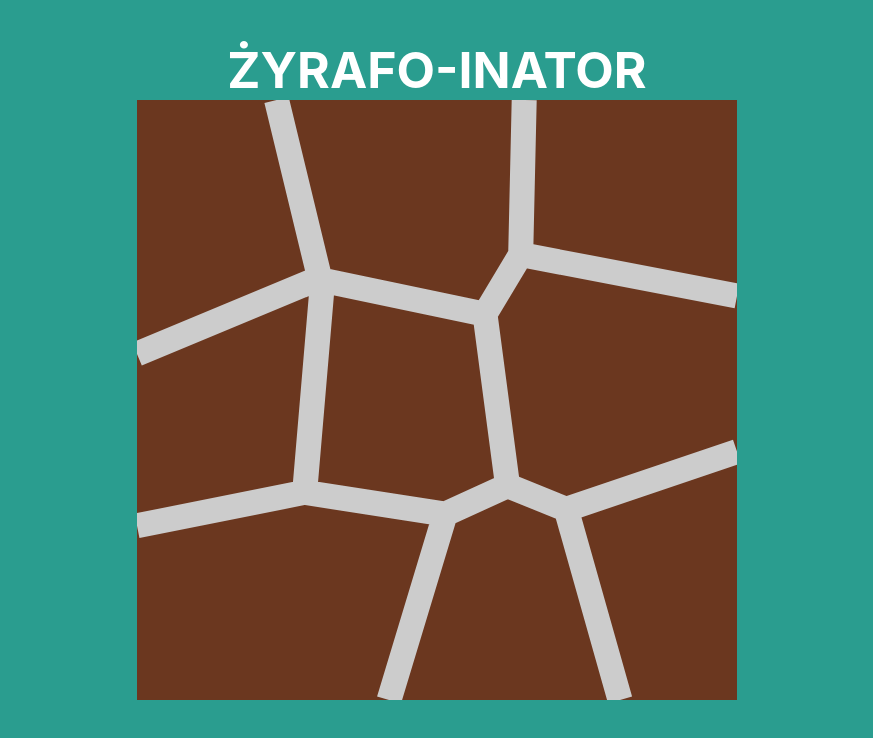
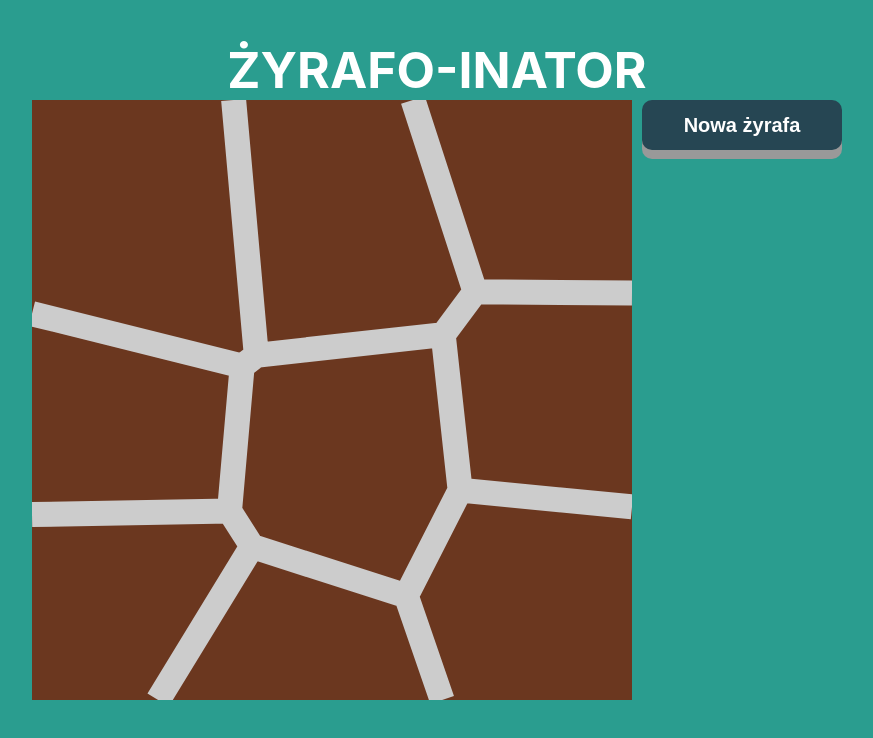
Before and after one commit to krzysiuwu/zyrafo-inator, a React (Create React App) app: page / in a window 1280 px wide. Shown: the top 738 px of the page, without its empty margins (203-1076 px from the left). Built offline with nearby package versions, Linux system fonts and the light colour scheme.

Commit message:
feat: working button to generate new giraffe

```diff
--- a/src/App.jsx
+++ b/src/App.jsx
@@ -1,15 +1,26 @@
-import Voronoi from "./voronoi";
-
+import Giraffe from "./components/Giraffe";
+import React, {useState} from "react";
 import "./styles/App.css";
 
+const useForceUpdate = () => {
+	const [count, setCount] = useState(0)
+
+	const increment = () => setCount(prevCount => prevCount + 1)
+	return [increment, count]
+}
+
 function App() {
-	var svg = Voronoi()
+	const [forceUpdate, forceUpdateValue] = useForceUpdate()
 
+	const onClickHandler = e => {
+		forceUpdate()
+	}
 	return (
 		<div className="App">
 			<header className="App-header">ŻYRAFO-INATOR</header>
 			<main className="Container">
-			<svg dangerouslySetInnerHTML={{__html: svg.innerHTML}} className="ddd" />
+				<Giraffe key={forceUpdateValue}/>
+				<button type="button" className="Button" onClick={onClickHandler} >Nowa żyrafa</button>
 			</main>
 		</div>
 	);
--- /dev/null
+++ b/src/components/Giraffe.jsx
@@ -0,0 +1,10 @@
+import Voronoi from "../voronoi"
+
+function Giraffe (){
+    var svg = Voronoi()
+    return (
+        <svg dangerouslySetInnerHTML={{__html: svg.innerHTML}} className="ddd" />
+    )
+}
+
+export default Giraffe
--- a/src/voronoi.js
+++ b/src/voronoi.js
@@ -1,8 +1,10 @@
 import * as d3 from "d3";
 
-const Voronoi = () => {
+const Voronoi = (props) => {
 	const height = 600;
 	const width = 600;
+
+	console.log(props);
 
 	const svg = d3
 		.create("svg")
```
Also changed, not shown: src/components/Button.jsx (deleted, +0 -14 lines).
